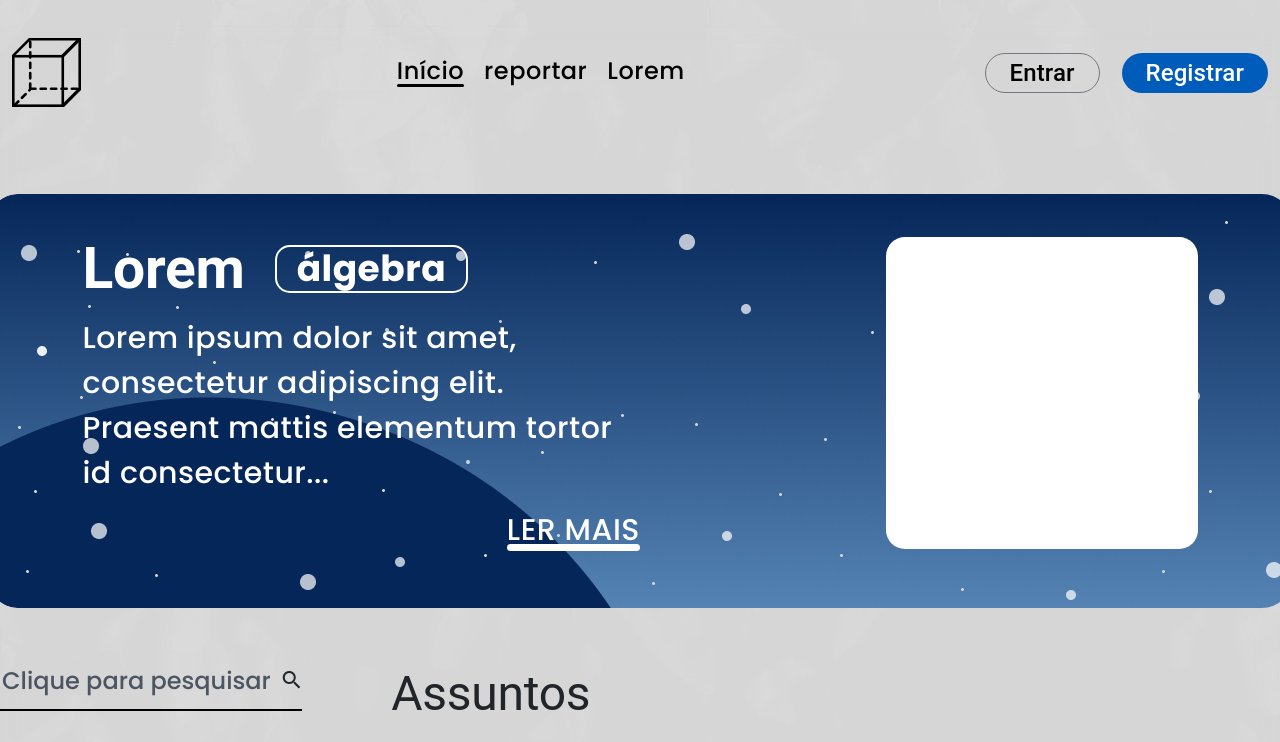
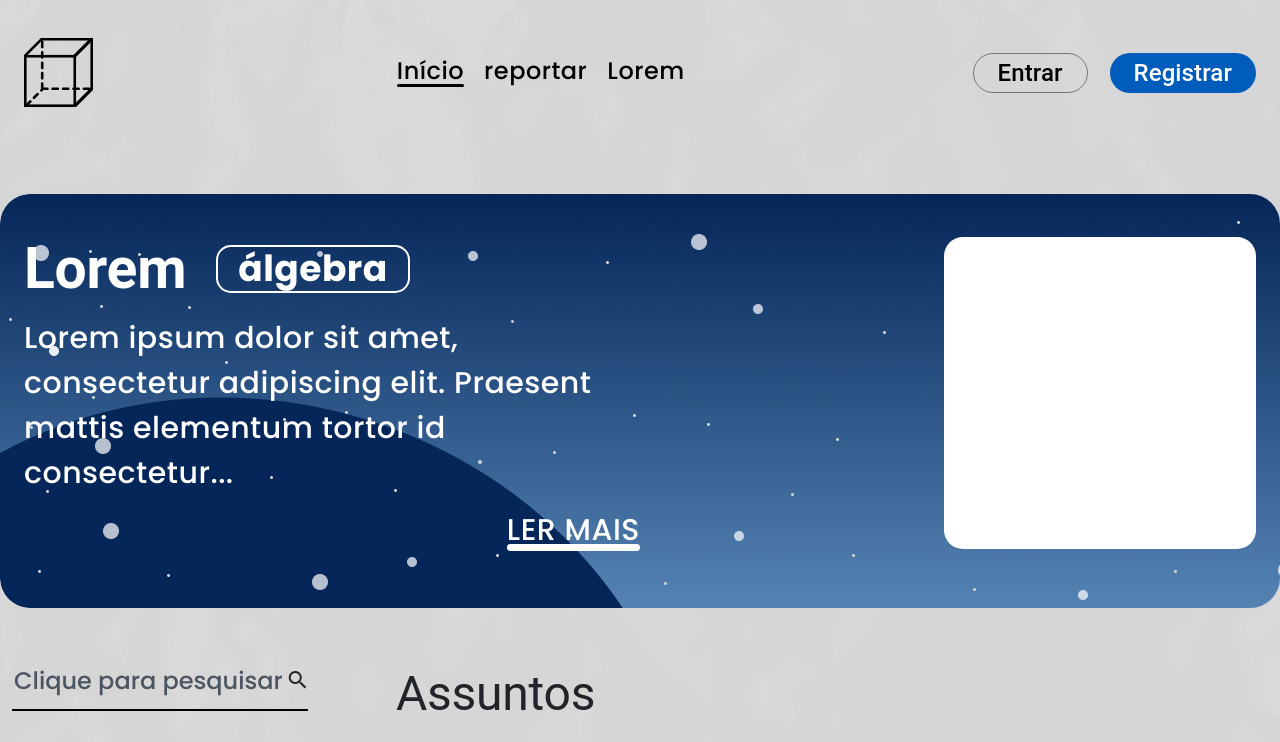
Before and after one commit to isaque-dantas/matemates.client, an Angular app: page / in a window 1280 px wide. Shown: the top 742 px of the page. Built offline with nearby package versions, Linux system fonts and the light colour scheme.

Commit message:
fix: specify the .container to the dashboard element

```diff
--- a/src/app/components/pages/dashboard/dashboard.component.css
+++ b/src/app/components/pages/dashboard/dashboard.component.css
@@ -14,10 +14,6 @@ section {
   border-radius: 30px;
   color: var(--text-color-light);
   font-weight: 500;
-}
-
-.container {
-  max-width: 89%;
 }
 
 .left {
--- a/src/app/components/pages/dashboard/dashboard.component.html
+++ b/src/app/components/pages/dashboard/dashboard.component.html
@@ -1,3 +1,4 @@
+<div class="container">
   <app-header></app-header>
   <section>
     <div class="row">
@@ -51,3 +52,4 @@
       </div>
     </div>
   </section>
+</div>
```
Lines whose indentation alone changed are shown as unchanged.
